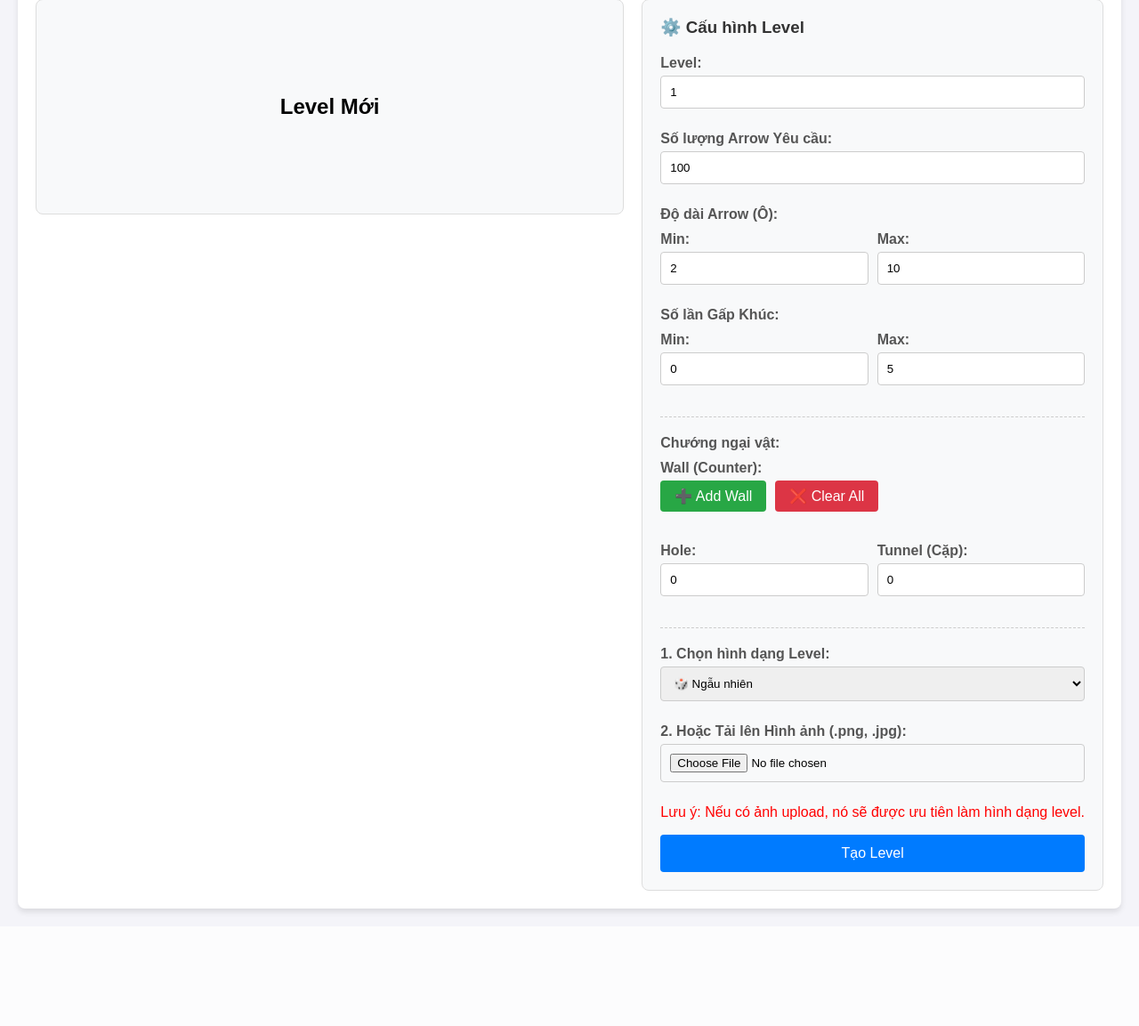
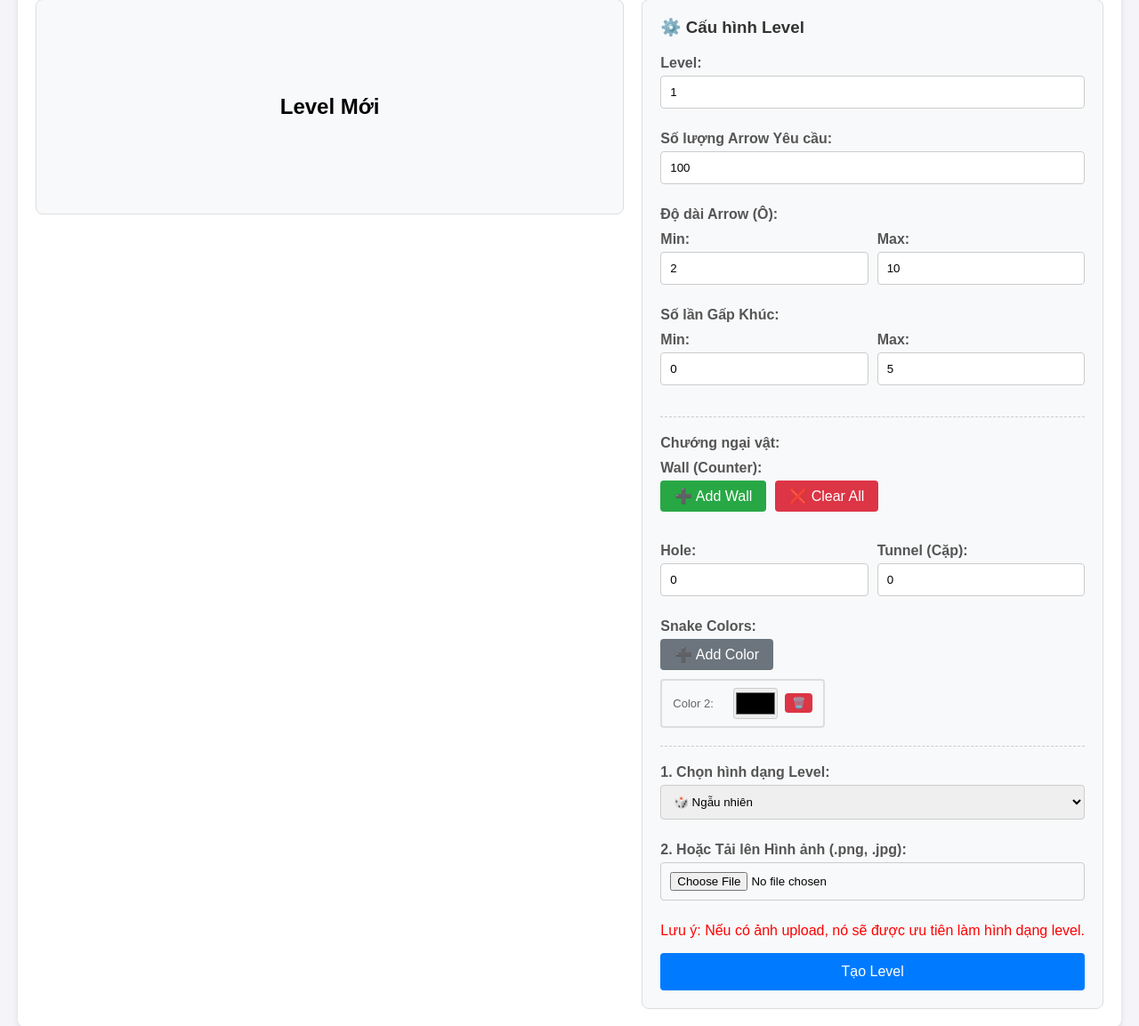
Before and after one commit to Association-of-stupid-people/tool-gen-level-snake-out, a Flask app: page / in a window 1280 px wide. Shown: the part 189-1342 px from the top of the page at 89% size. Before the commit the page ends 1217 px from the top, so only its background shows below. Run offline with Flask 3, Linux system fonts and the light colour scheme.

Commit message:
feat (snake): add random color when draw or generate snake

```diff
--- a/app.py
+++ b/app.py
@@ -43,6 +43,13 @@ def generate():
         except:
             wall_counters = []
 
+        # Parse colors from JSON string
+        colors_str = request.form.get('colors', '["#000000"]')
+        try:
+            color_list = json.loads(colors_str)
+        except:
+            color_list = ['#000000']
+
         hole_count = safe_int('hole_count', 0)
         tunnel_count = safe_int('tunnel_count', 0)
 
@@ -73,7 +80,8 @@ def generate():
             max_bends=max_bends,
             wall_counters=wall_counters,
             hole_count=hole_count,
-            tunnel_count=tunnel_count
+            tunnel_count=tunnel_count,
+            color_list=color_list
         )
 
         # Trả về JSON chứa ảnh Base64 và số lượng đếm
--- a/templates/index.html
+++ b/templates/index.html
@@ -218,6 +218,40 @@
         background: #f8f9fa;
         border: 2px solid #ddd;
         border-radius: 4px;
+      }
+      .color-item {
+        display: flex;
+        align-items: center;
+        gap: 8px;
+        padding: 8px 12px;
+        background: #f8f9fa;
+        border: 2px solid #ddd;
+        border-radius: 4px;
+      }
+      .color-item input[type="color"] {
+        width: 50px;
+        height: 35px;
+        padding: 0;
+        border: 1px solid #ccc;
+        border-radius: 3px;
+        cursor: pointer;
+      }
+      .color-item button {
+        width: auto;
+        padding: 4px 8px;
+        margin: 0;
+        background-color: #dc3545;
+        font-size: 12px;
+      }
+      .color-item button:hover {
+        background-color: #c82333;
+      }
+      .color-item label {
+        margin: 0;
+        font-size: 13px;
+        font-weight: 500;
+        color: #666;
+        min-width: 60px;
       }
       .wall-counter-item input {
         width: 50px;
@@ -507,6 +541,18 @@
           </div>
         </div>
 
+        <div style="margin-bottom: 15px;">
+          <label>Snake Colors:</label>
+          <div style="display: flex; gap: 10px; align-items: center; margin-top: 5px;">
+            <button type="button" id="add-color-btn" style="width: auto; padding: 8px 16px; background-color: #6c757d;">
+              ➕ Add Color
+            </button>
+          </div>
+          <div id="colors-container" style="margin-top: 10px; display: flex; flex-wrap: wrap; gap: 8px;">
+            <!-- Color pickers will be added here -->
+          </div>
+        </div>
+
         <div class="divider"></div>
 
         <label for="shape_input">1. Chọn hình dạng Level:</label>
@@ -603,6 +649,10 @@
     <script>
       let currentLevelJson = null; // Lưu JSON data để export
 
+      // ========== COLOR MANAGEMENT ==========
+      let colorList = ['#000000']; // Default: black color
+      let colorIndexCounter = 0;
+
       // ========== JSON EXPORT FUNCTIONS ==========
       function downloadJSON(jsonData, filename) {
         const jsonString = JSON.stringify(jsonData, null, 2);
@@ -830,6 +880,24 @@
         const c = parseInt(e.target.dataset.col);
         const key = getCellKey(r, c);
 
+        // If clicking on snake cell with snake tool, cycle color
+        if (currentTool === 'snake') {
+          const snakeIndex = snakes.findIndex(snake =>
+            snake.path.some(([sr, sc]) => sr === r && sc === c)
+          );
+
+          if (snakeIndex !== -1) {
+            // Cycle to next color in colorList
+            if (colorList.length > 0) {
+              const currentColorID = snakes[snakeIndex].colorID !== undefined ? snakes[snakeIndex].colorID : -1;
+              const nextColorID = (currentColorID + 1) % colorList.length;
+              snakes[snakeIndex].colorID = nextColorID;
+              updateGrid();
+            }
+            return;
+          }
+        }
+
         if (currentTool === 'wall') {
           if (gridData[key]) delete gridData[key];
           const counterValue = parseInt(document.getElementById('wall-counter-input').value) || 3;
@@ -867,7 +935,13 @@
         if (currentSnakePath.length >= 2) {
           // Reverse so last added is head
           const reversedPath = [...currentSnakePath].reverse();
-          snakes.push({ path: reversedPath });
+
+          // Assign random color from colorList
+          const colorID = colorList.length > 0
+            ? Math.floor(Math.random() * colorList.length)
+            : -1;
+
+          snakes.push({ path: reversedPath, colorID: colorID });
 
           // Convert temp-snake to permanent
           currentSnakePath.forEach(([r, c]) => {
@@ -975,7 +1049,7 @@
           const points = pathCoords.map(p => `${p.x},${p.y}`).join(' ');
           polyline.setAttribute('points', points);
           polyline.setAttribute('stroke', color);
-          polyline.setAttribute('stroke-width', '2');
+          polyline.setAttribute('stroke-width', '4');
           polyline.setAttribute('stroke-opacity', opacity);
           polyline.setAttribute('fill', 'none');
           svg.appendChild(polyline);
@@ -1009,13 +1083,20 @@
           svg.appendChild(arrow);
         }
 
-        // Draw completed snakes (black, solid)
+        // Draw completed snakes with their colors
         snakes.forEach(snake => {
           const pathCoords = snake.path.map(([r, c]) => ({
             x: c * 20 + 10,
             y: r * 20 + 10
           }));
-          drawArrow(pathCoords, '#000', '1.0');
+
+          // Get color from colorList based on colorID
+          const colorID = snake.colorID !== undefined ? snake.colorID : -1;
+          const color = (colorID >= 0 && colorID < colorList.length)
+            ? colorList[colorID]
+            : '#000000';
+
+          drawArrow(pathCoords, color, '1.0');
         });
 
         // Draw preview snake while dragging (gray, semi-transparent)
@@ -1086,10 +1167,12 @@
         // 4. Export snakes
         snakes.forEach(snake => {
           const positions = snake.path.map(([r, c]) => gridToPos(r, c));
+          const colorID = snake.colorID !== undefined ? snake.colorID : -1;
           levelData.push({
             position: positions,
             itemType: 'snake',
-            itemValueConfig: 0
+            itemValueConfig: 0,
+            colorID: colorID
           });
         });
 
@@ -1103,13 +1186,15 @@
             levelData.push({
               position: [gridToPos(r, c)],
               itemType: 'wall',
-              itemValueConfig: item.counter || 0
+              itemValueConfig: item.counter || 0,
+              colorID: -1
             });
           } else if (item.type === 'hole') {
             levelData.push({
               position: [gridToPos(r, c)],
               itemType: 'hole',
-              itemValueConfig: 0
+              itemValueConfig: 0,
+              colorID: -1
             });
           } else if (item.type === 'tunnel' && item.pair && !processedTunnels.has(key)) {
             const pair = item.pair;
@@ -1123,7 +1208,8 @@
                 gridToPos(pair.r, pair.c)
               ],
               itemType: 'tunnel',
-              itemValueConfig: 0
+              itemValueConfig: 0,
+              colorID: -1
             });
           }
         });
@@ -1297,10 +1383,11 @@
         // Load items into grid
         levelJson.forEach(item => {
           if (item.itemType === 'snake') {
-            // Add snake
+            // Add snake with colorID
             const path = item.position.map(pos => posToGrid(pos)).filter(([r, c]) => isValidPos(r, c));
+            const colorID = item.colorID !== undefined ? item.colorID : -1;
             if (path.length >= 2) {
-              snakes.push({ path });
+              snakes.push({ path, colorID });
             }
           } else if (item.itemType === 'wall') {
             const [r, c] = posToGrid(item.position[0]);
@@ -1372,6 +1459,75 @@
         }
       });
 
+      // ========== COLOR MANAGEMENT ==========
+
+      function addColor(colorValue = '#000000') {
+        const container = document.getElementById('colors-container');
+        const index = colorList.length;
+        colorList.push(colorValue);
+
+        const colorItem = document.createElement('div');
+        colorItem.className = 'color-item';
+        colorItem.dataset.index = index;
+        colorItem.innerHTML = `
+          <label>Color ${index + 1}:</label>
+          <input type="color" class="color-picker" value="${colorValue}" />
+          <button type="button" class="remove-color-btn">🗑️</button>
+        `;
+
+        // Update colorList when color changes
+        colorItem.querySelector('.color-picker').addEventListener('change', function(e) {
+          colorList[index] = e.target.value;
+        });
+
+        // Add remove handler
+        colorItem.querySelector('.remove-color-btn').addEventListener('click', function() {
+          removeColor(index);
+        });
+
+        container.appendChild(colorItem);
+      }
+
+      function removeColor(indexToRemove) {
+        colorList.splice(indexToRemove, 1);
+        renderColorsList();
+      }
+
+      function renderColorsList() {
+        const container = document.getElementById('colors-container');
+        container.innerHTML = '';
+
+        colorList.forEach((color, index) => {
+          const colorItem = document.createElement('div');
+          colorItem.className = 'color-item';
+          colorItem.dataset.index = index;
+          colorItem.innerHTML = `
+            <label>Color ${index + 1}:</label>
+            <input type="color" class="color-picker" value="${color}" />
+            <button type="button" class="remove-color-btn">🗑️</button>
+          `;
+
+          // Update colorList when color changes
+          colorItem.querySelector('.color-picker').addEventListener('change', function(e) {
+            colorList[index] = e.target.value;
+          });
+
+          // Add remove handler
+          colorItem.querySelector('.remove-color-btn').addEventListener('click', function() {
+            removeColor(index);
+          });
+
+          container.appendChild(colorItem);
+        });
+      }
+
+      document.getElementById('add-color-btn').addEventListener('click', function() {
+        addColor();
+      });
+
+      // Initialize with one default color
+      addColor('#000000');
+
       document
         .getElementById("generate-form")
         .addEventListener("submit", function (e) {
@@ -1386,6 +1542,10 @@
 
           // Add wall counters to formData
           formData.set('wall_counters', JSON.stringify(wallCounters));
+
+          // Add colors to formData
+          formData.set('colors', JSON.stringify(colorList));
+
           const requiredCount = formData.get("arrow_count");
 
           const imageElement = document.getElementById("level-image");
```
Also changed, not shown: generator.py (+40 -14 lines).
